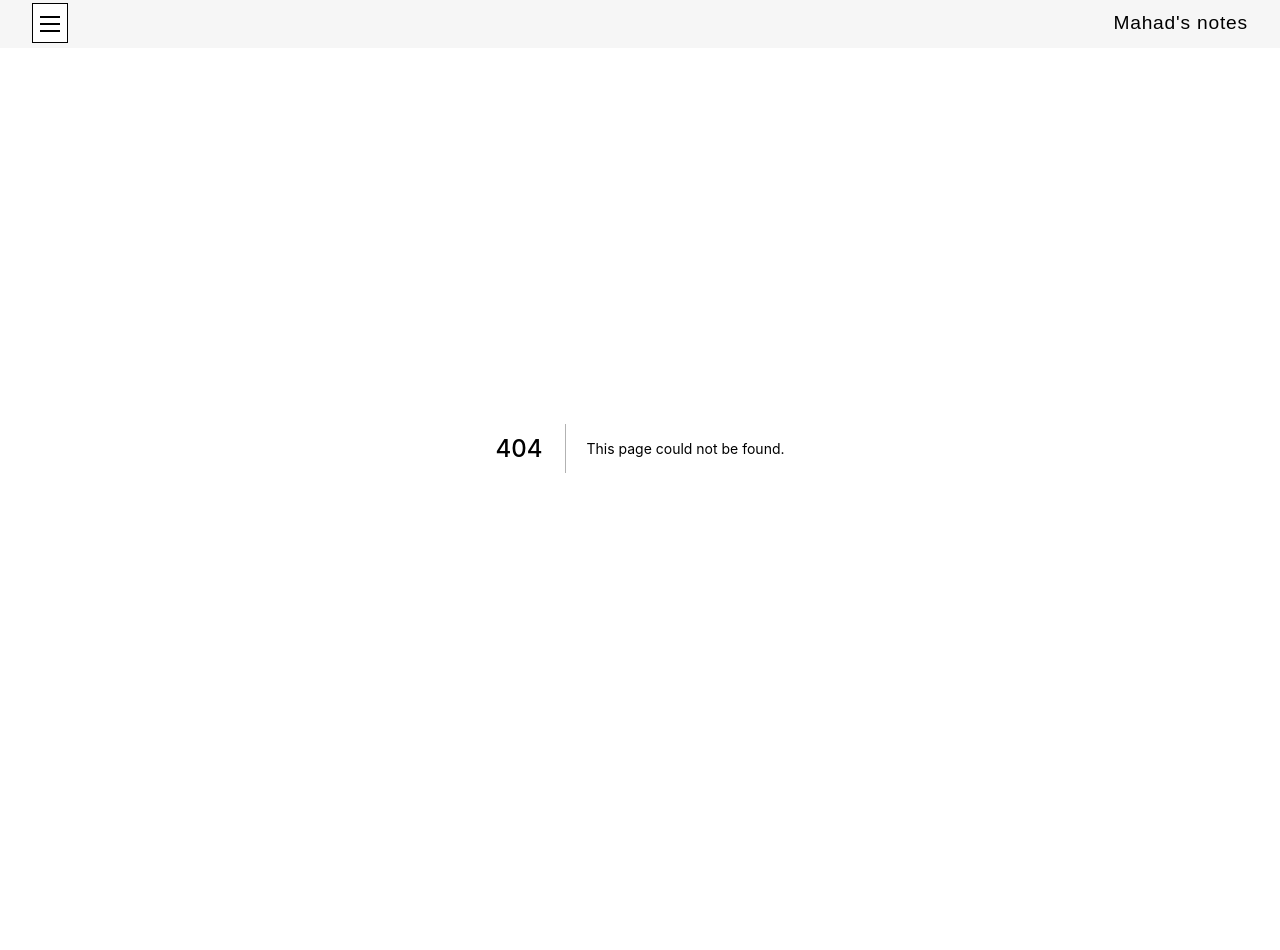
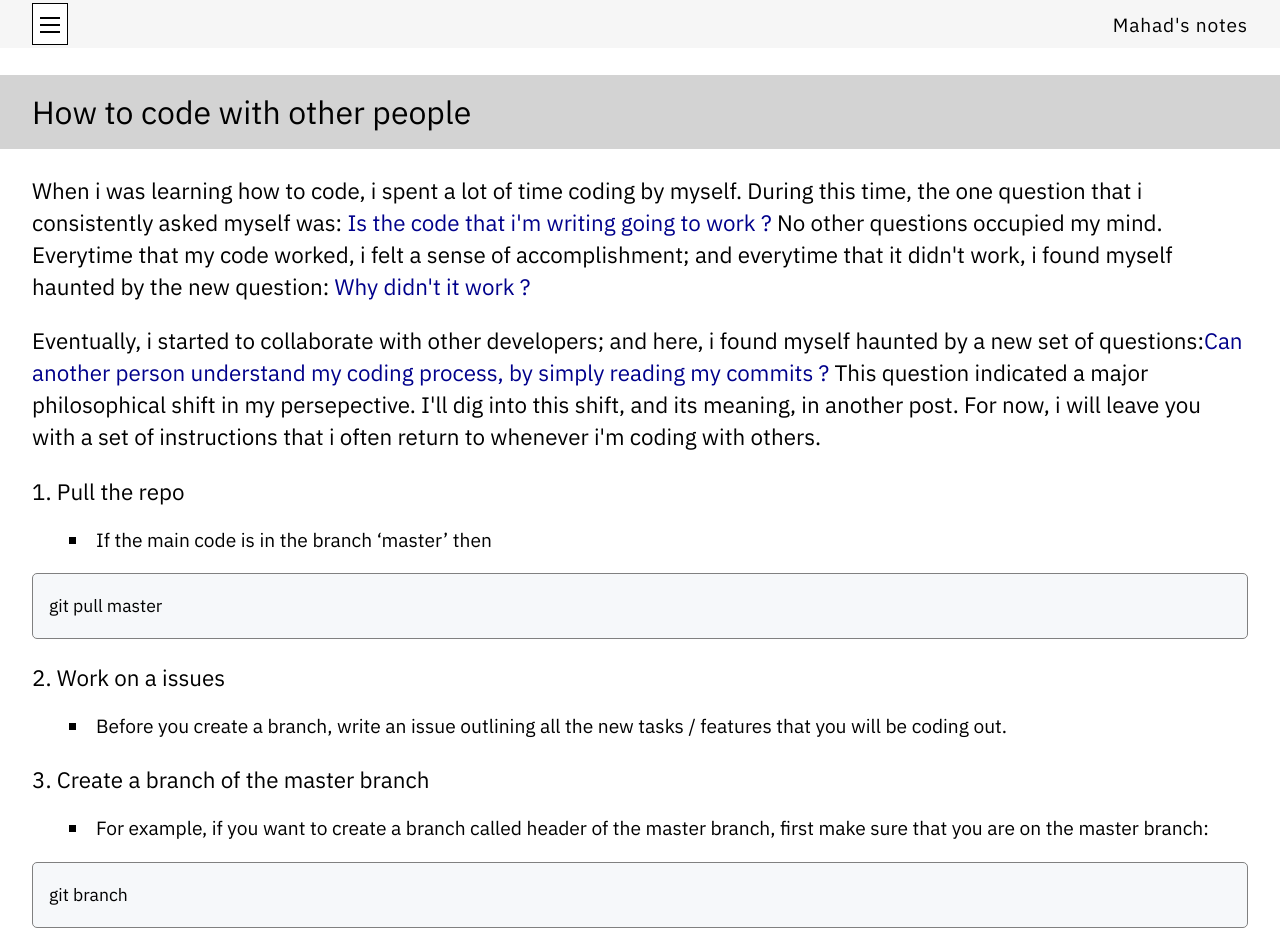
Before and after one commit to Elir-Mahad/notes, a Next.js app: page /coding-with-others in a window 1280 px wide. Before the commit this address had no page. Shown: the top 950 px of the page. Before the commit the page ends 848 px from the top, so only its background shows below. Built offline with nearby package versions, Linux system fonts and the light colour scheme.

Commit message:
feat(pages): add coding-with-others post to pages

```diff
--- /dev/null
+++ b/pages/coding-with-others.js
@@ -0,0 +1,225 @@
+import Head from "next/head";
+import {
+  //
+  BlogBody,
+  Litem,
+  Sentence,
+  PostTitle,
+  Code,
+  LitemTwo,
+} from "../styles/Styles.js";
+import style from "../styles/Home.module.css";
+//
+
+function CodingWithOthers() {
+  return (
+    <div>
+      <Head>
+        <title>How to code with other people</title>
+        <meta
+          name="keywords"
+          content="Github, Git, frontend development, JavaScript, Tutorial, Pair progamming"
+        />
+        <meta
+          name="description"
+          content="Programming with other people. Github workflow. Pair programming."
+        />
+        <link
+          href="https://fonts.googleapis.com/css2?family=IBM+Plex+Sans:wght@400&display=swap"
+          rel="stylesheet"
+        />
+      </Head>
+      <PostTitle className={style.weight100}>
+        How to code with other people
+      </PostTitle>
+      <BlogBody>
+        <Sentence>
+          When i was learning how to code, i spent a lot of time coding by
+          myself. During this time, the one question that i consistently asked
+          myself was:{" "}
+          <span style={{ color: "darkblue" }}>
+            Is the code that i'm writing going to work ?
+          </span>{" "}
+          No other questions occupied my mind. Everytime that my code worked, i
+          felt a sense of accomplishment; and everytime that it didn't work, i
+          found myself haunted by the new question:{" "}
+          <span style={{ color: "darkblue" }}>Why didn't it work ? </span>
+        </Sentence>
+        <Sentence>
+          Eventually, i started to collaborate with other developers; and here,
+          i found myself haunted by a new set of questions:
+          <span style={{ color: "darkblue" }}>
+            Can another person understand my coding process, by simply reading
+            my commits ?
+          </span>{" "}
+          This question indicated a major philosophical shift in my
+          persepective. I'll dig into this shift, and its meaning, in another
+          post. For now, i will leave you with a set of instructions that i
+          often return to whenever i'm coding with others.
+        </Sentence>
+        <Sentence>1. Pull the repo</Sentence>
+        <Litem>If the main code is in the branch ‘master’ then </Litem>
+        <Code>git pull master</Code>
+        <Sentence>2. Work on a issues</Sentence>
+        <Litem>
+          Before you create a branch, write an issue outlining all the new tasks
+          / features that you will be coding out.
+        </Litem>
+        <Sentence>3. Create a branch of the master branch</Sentence>
+        <Litem>
+          For example, if you want to create a branch called header of the
+          master branch, first make sure that you are on the master branch:
+        </Litem>
+        <Code>git branch</Code>
+        <Litem>terminal response: </Litem>
+        <Code>master</Code>
+
+        <Litem>Then create the header branch:</Litem>
+        <Code>git branch header</Code>
+        <Litem>Enter the header branch:</Litem>
+        <Code>git checkout header</Code>
+        <Litem>Check which branch you are currenlty in:</Litem>
+        <Code>git branch</Code>
+        <Litem>Terminal response:</Litem>
+        <Code>Switched to branch 'header'</Code>
+        <litem>
+          Finally, write the code for the header feature in this branch.
+        </litem>
+
+        <Sentence>4. Push your new branch into the master branch:</Sentence>
+        <Litem>
+          For example, if you just finished writing all your code for the header
+          branch then in the terminal write:
+        </Litem>
+        <Code>
+          git add . <br />
+          git commit -m 'Add header code' <br />
+          git push <br />
+        </Code>
+
+        <Litem>
+          If this is your first push, then you will get this response:
+        </Litem>
+
+        <Code>git push --set-upstream origin master</Code>
+
+        <Litem>
+          Copy and paste this into the terminal so that from now onwards
+          whenever you want to push to your branch you will only type ‘git push’
+        </Litem>
+
+        <Sentence>5. Create a pull request:</Sentence>
+
+        <Litem>
+          Make sure that the branch that you are requesting to merge your branch
+          into, is the correct branch.
+        </Litem>
+
+        <LitemTwo>
+          For example: If you are working on a branch called ‘header’ and you
+          want to merge this header branch into the ‘master’, then on the top of
+          the pull request it should say that you want to merge header into
+          master.
+        </LitemTwo>
+
+        <Litem>
+          In the pull request message, explain all the things that happened in
+          this branch. Specify next steps.
+        </Litem>
+
+        <Litem>
+          Assign a reviewer. If your’e working by yourself then you can leave
+          this as blank.
+        </Litem>
+
+        <Litem>
+          Assign an assignee. If your’e working by yourself assign this to
+          yourself.
+        </Litem>
+
+        <Litem>Fill out the other specifications.</Litem>
+
+        <Litem>Submit the pull request.</Litem>
+
+        <Litem>
+          After its submitted, attach the issue name that was associated with
+          this pull request in the add issue block on the bottom right.
+        </Litem>
+
+        <Litem>
+          If your’e working with a group, wait for the reviewer to review it and
+          either accept it or reject it.
+        </Litem>
+
+        <Litem>
+          If your’e working by yourself, go to the bottom of the pull request
+          and click on merge.
+        </Litem>
+
+        <Sentence>6. Create a new branch:</Sentence>
+
+        <Litem>
+          Change the branch back to the master or whatever the branch that
+          you're going to be merging into is called.
+        </Litem>
+
+        <Litem>Switch to the master branch</Litem>
+
+        <Code>git checkout master</Code>
+
+        <Litem>
+          Update your local repo master branch with the latest changes:
+        </Litem>
+
+        <Code>git pull master</Code>
+        <Litem>
+          This is an important step, especially when your’e working with
+          multiple people who are all working on different branches.
+        </Litem>
+
+        <LitemTwo>
+          For example: Imagine that you were working on the header branch, and
+          another person was working on the menu branch.
+        </LitemTwo>
+
+        <LitemTwo>
+          Then you finished working on the header branch, submitted it, and it
+          got merged into the master.
+        </LitemTwo>
+
+        <LitemTwo>
+          Also, the other person finished working on the menu branch, they
+          submitted it, and it got merged into the master.
+        </LitemTwo>
+
+        <LitemTwo>
+          Now, imagine your next branch is about creating a button.
+        </LitemTwo>
+
+        <LitemTwo>
+          Before you create the button branch, you must first update your local
+          repo with all the code that has been merged into it so far (ie, header
+          + menu).
+        </LitemTwo>
+
+        <Litem>
+          If your local repo is updated, then you should see ‘Already up to
+          date’ in the terminal.
+        </Litem>
+
+        <Litem>
+          Create a new branch called button, off the updated local repo master
+          branch:
+        </Litem>
+
+        <Code>git branch ‘button’</Code>
+
+        <Litem>Enter the new button branch:</Litem>
+
+        <Code>git checkout button</Code>
+      </BlogBody>
+    </div>
+  );
+}
+
+export default CodingWithOthers;
```
